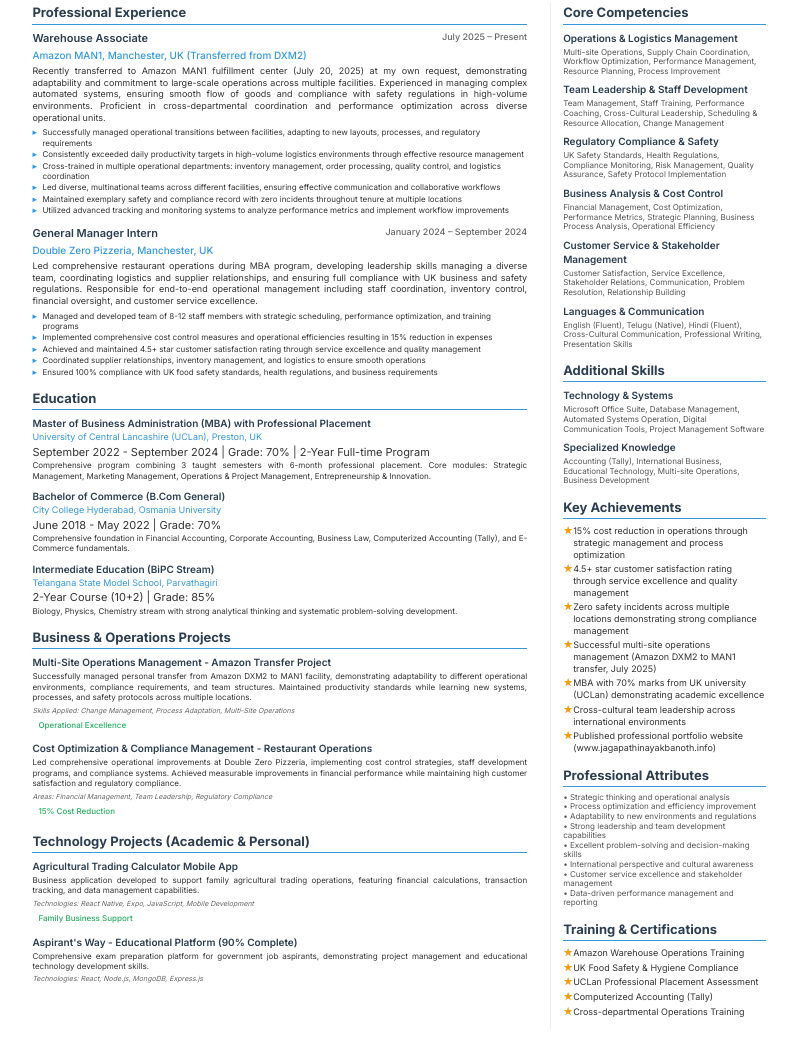
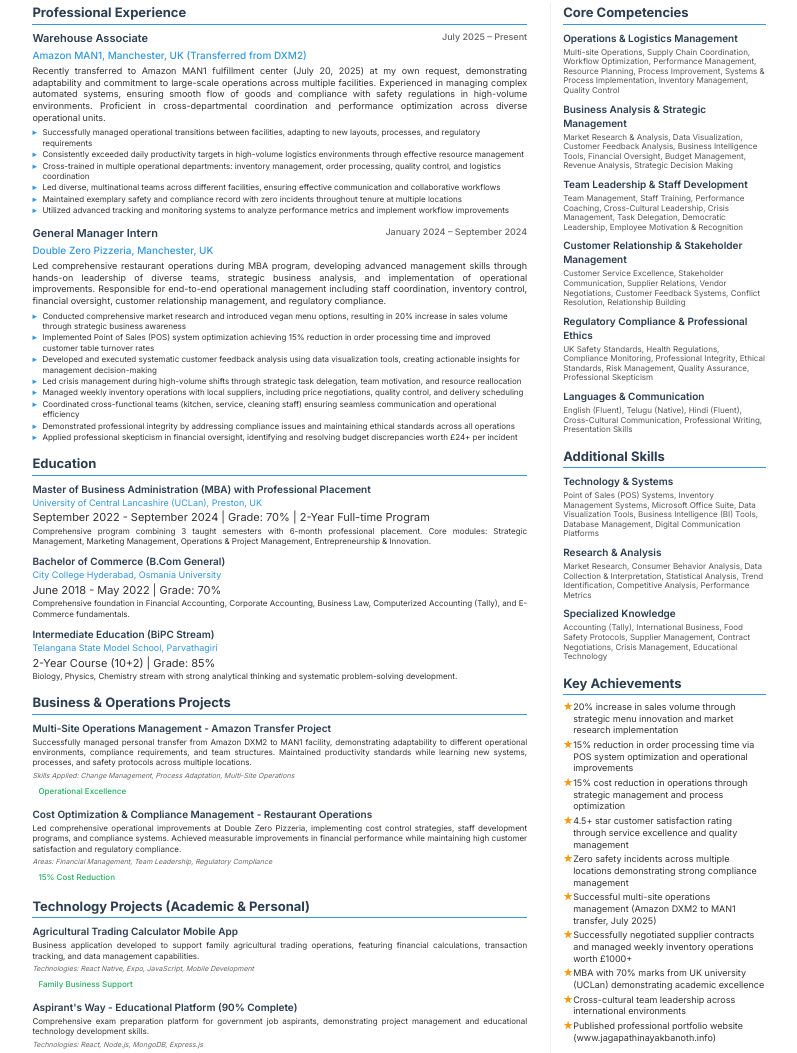
Before and after one commit to jagapathinayak12/jagapathibanoth12.github.io, a plain HTML site: page resume.html in a window 1280 px wide. Shown: the part 216-1269 px from the top of the page, without its empty margins (241-1038 px from the left). Drawn offline with Linux system fonts and the light colour scheme.

Commit message:
Enhanced resume with comprehensive KSB matrix from internship - Added quantifiable achievements, behavioral competencies, and detailed management experience

```diff
--- a/resume.html
+++ b/resume.html
@@ -679,13 +679,16 @@
                             <div class="date">January 2024 – September 2024</div>
                         </div>
                         <div class="company">Double Zero Pizzeria, Manchester, UK</div>
-                        <div class="description">Led comprehensive restaurant operations during MBA program, developing leadership skills managing a diverse team, coordinating logistics and supplier relationships, and ensuring full compliance with UK business and safety regulations. Responsible for end-to-end operational management including staff coordination, inventory control, financial oversight, and customer service excellence.</div>
+                        <div class="description">Led comprehensive restaurant operations during MBA program, developing advanced management skills through hands-on leadership of diverse teams, strategic business analysis, and implementation of operational improvements. Responsible for end-to-end operational management including staff coordination, inventory control, financial oversight, customer relationship management, and regulatory compliance.</div>
                         <ul class="highlights">
-                            <li>Managed and developed team of 8-12 staff members with strategic scheduling, performance optimization, and training programs</li>
-                            <li>Implemented comprehensive cost control measures and operational efficiencies resulting in 15% reduction in expenses</li>
-                            <li>Achieved and maintained 4.5+ star customer satisfaction rating through service excellence and quality management</li>
-                            <li>Coordinated supplier relationships, inventory management, and logistics to ensure smooth operations</li>
-                            <li>Ensured 100% compliance with UK food safety standards, health regulations, and business requirements</li>
+                            <li>Conducted comprehensive market research and introduced vegan menu options, resulting in 20% increase in sales volume through strategic business awareness</li>
+                            <li>Implemented Point of Sales (POS) system optimization achieving 15% reduction in order processing time and improved customer table turnover rates</li>
+                            <li>Developed and executed systematic customer feedback analysis using data visualization tools, creating actionable insights for management decision-making</li>
+                            <li>Led crisis management during high-volume shifts through strategic task delegation, team motivation, and resource reallocation</li>
+                            <li>Managed weekly inventory operations with local suppliers, including price negotiations, quality control, and delivery scheduling</li>
+                            <li>Coordinated cross-functional teams (kitchen, service, cleaning staff) ensuring seamless communication and operational efficiency</li>
+                            <li>Demonstrated professional integrity by addressing compliance issues and maintaining ethical standards across all operations</li>
+                            <li>Applied professional skepticism in financial oversight, identifying and resolving budget discrepancies worth £24+ per incident</li>
                         </ul>
                     </div>
                 </div>
@@ -761,27 +764,27 @@
 
                     <div class="skills-category">
                         <h4>Operations & Logistics Management</h4>
-                        <div class="skills-list">Multi-site Operations, Supply Chain Coordination, Workflow Optimization, Performance Management, Resource Planning, Process Improvement</div>
+                        <div class="skills-list">Multi-site Operations, Supply Chain Coordination, Workflow Optimization, Performance Management, Resource Planning, Process Improvement, Systems & Process Implementation, Inventory Management, Quality Control</div>
+                    </div>
+
+                    <div class="skills-category">
+                        <h4>Business Analysis & Strategic Management</h4>
+                        <div class="skills-list">Market Research & Analysis, Data Visualization, Customer Feedback Analysis, Business Intelligence Tools, Financial Oversight, Budget Management, Revenue Analysis, Strategic Decision Making</div>
                     </div>
 
                     <div class="skills-category">
                         <h4>Team Leadership & Staff Development</h4>
-                        <div class="skills-list">Team Management, Staff Training, Performance Coaching, Cross-Cultural Leadership, Scheduling & Resource Allocation, Change Management</div>
+                        <div class="skills-list">Team Management, Staff Training, Performance Coaching, Cross-Cultural Leadership, Crisis Management, Task Delegation, Democratic Leadership, Employee Motivation & Recognition</div>
                     </div>
 
                     <div class="skills-category">
-                        <h4>Regulatory Compliance & Safety</h4>
-                        <div class="skills-list">UK Safety Standards, Health Regulations, Compliance Monitoring, Risk Management, Quality Assurance, Safety Protocol Implementation</div>
+                        <h4>Customer Relationship & Stakeholder Management</h4>
+                        <div class="skills-list">Customer Service Excellence, Stakeholder Communication, Supplier Relations, Vendor Negotiations, Customer Feedback Systems, Conflict Resolution, Relationship Building</div>
                     </div>
 
                     <div class="skills-category">
-                        <h4>Business Analysis & Cost Control</h4>
-                        <div class="skills-list">Financial Management, Cost Optimization, Performance Metrics, Strategic Planning, Business Process Analysis, Operational Efficiency</div>
-                    </div>
-
-                    <div class="skills-category">
-                        <h4>Customer Service & Stakeholder Management</h4>
-                        <div class="skills-list">Customer Satisfaction, Service Excellence, Stakeholder Relations, Communication, Problem Resolution, Relationship Building</div>
+                        <h4>Regulatory Compliance & Professional Ethics</h4>
+                        <div class="skills-list">UK Safety Standards, Health Regulations, Compliance Monitoring, Professional Integrity, Ethical Standards, Risk Management, Quality Assurance, Professional Skepticism</div>
                     </div>
 
                     <div class="skills-category">
@@ -796,22 +799,30 @@
 
                     <div class="skills-category">
                         <h4>Technology & Systems</h4>
-                        <div class="skills-list">Microsoft Office Suite, Database Management, Automated Systems Operation, Digital Communication Tools, Project Management Software</div>
+                        <div class="skills-list">Point of Sales (POS) Systems, Inventory Management Systems, Microsoft Office Suite, Data Visualization Tools, Business Intelligence (BI) Tools, Database Management, Digital Communication Platforms</div>
+                    </div>
+
+                    <div class="skills-category">
+                        <h4>Research & Analysis</h4>
+                        <div class="skills-list">Market Research, Consumer Behavior Analysis, Data Collection & Interpretation, Statistical Analysis, Trend Identification, Competitive Analysis, Performance Metrics</div>
                     </div>
 
                     <div class="skills-category">
                         <h4>Specialized Knowledge</h4>
-                        <div class="skills-list">Accounting (Tally), International Business, Educational Technology, Multi-site Operations, Business Development</div>
+                        <div class="skills-list">Accounting (Tally), International Business, Food Safety Protocols, Supplier Management, Contract Negotiations, Crisis Management, Educational Technology</div>
                     </div>
                 </div>
 
                 <!-- Key Achievements -->
                 <div class="section">
                     <h2 class="section-title">Key Achievements</h2>
+                    <div class="achievement-item">20% increase in sales volume through strategic menu innovation and market research implementation</div>
+                    <div class="achievement-item">15% reduction in order processing time via POS system optimization and operational improvements</div>
                     <div class="achievement-item">15% cost reduction in operations through strategic management and process optimization</div>
                     <div class="achievement-item">4.5+ star customer satisfaction rating through service excellence and quality management</div>
                     <div class="achievement-item">Zero safety incidents across multiple locations demonstrating strong compliance management</div>
                     <div class="achievement-item">Successful multi-site operations management (Amazon DXM2 to MAN1 transfer, July 2025)</div>
+                    <div class="achievement-item">Successfully negotiated supplier contracts and managed weekly inventory operations worth £1000+</div>
                     <div class="achievement-item">MBA with 70% marks from UK university (UCLan) demonstrating academic excellence</div>
                     <div class="achievement-item">Cross-cultural team leadership across international environments</div>
                     <div class="achievement-item">Published professional portfolio website (www.jagapathinayakbanoth.info)</div>
@@ -823,13 +834,25 @@
                     <div class="skills-list">
                         • Strategic thinking and operational analysis<br>
                         • Process optimization and efficiency improvement<br>
-                        • Adaptability to new environments and regulations<br>
-                        • Strong leadership and team development capabilities<br>
-                        • Excellent problem-solving and decision-making skills<br>
-                        • International perspective and cultural awareness<br>
+                        • Adaptability to new environments and team structures<br>
+                        • Strong leadership and democratic management style<br>
+                        • Professional skepticism and critical thinking<br>
+                        • Ethical integrity and compliance focus<br>
                         • Customer service excellence and stakeholder management<br>
-                        • Data-driven performance management and reporting
+                        • Data-driven performance management and reporting<br>
+                        • Crisis management and quick decision-making<br>
+                        • Cross-cultural communication and team collaboration
                     </div>
+                </div>
+
+                <!-- Behavioral Competencies -->
+                <div class="section">
+                    <h2 class="section-title">Behavioral Competencies</h2>
+                    <div class="achievement-item">Adaptability: Successfully managed team rotations and schedule changes across different operational units</div>
+                    <div class="achievement-item">Ethics & Integrity: Maintained professional standards and addressed compliance issues proactively</div>
+                    <div class="achievement-item">Professional Skepticism: Applied critical thinking to identify financial discrepancies and operational gaps</div>
+                    <div class="achievement-item">Performance Management: Implemented reward systems and recognition programs to maintain team morale</div>
+                    <div class="achievement-item">Responsibility: Demonstrated compassionate leadership and democratic management approach</div>
                 </div>
 
                 <!-- Certifications & Training -->
```
